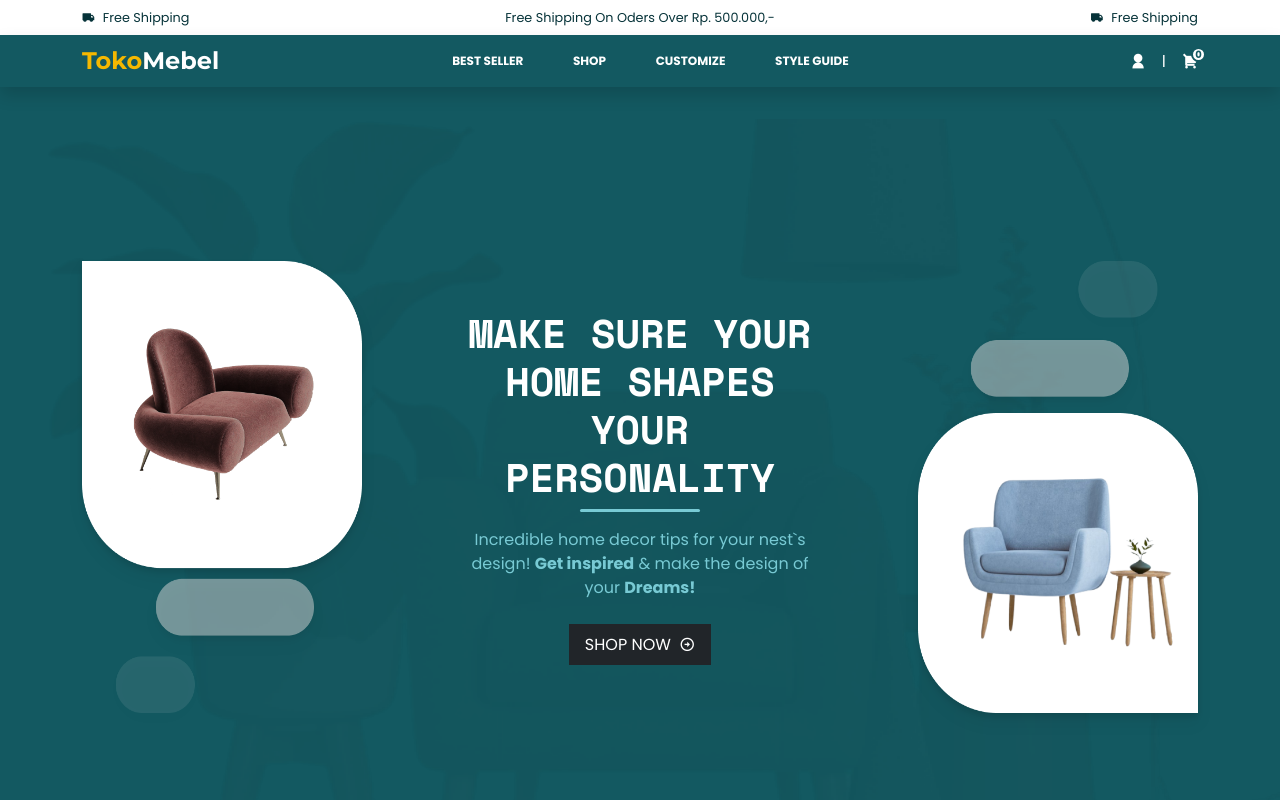
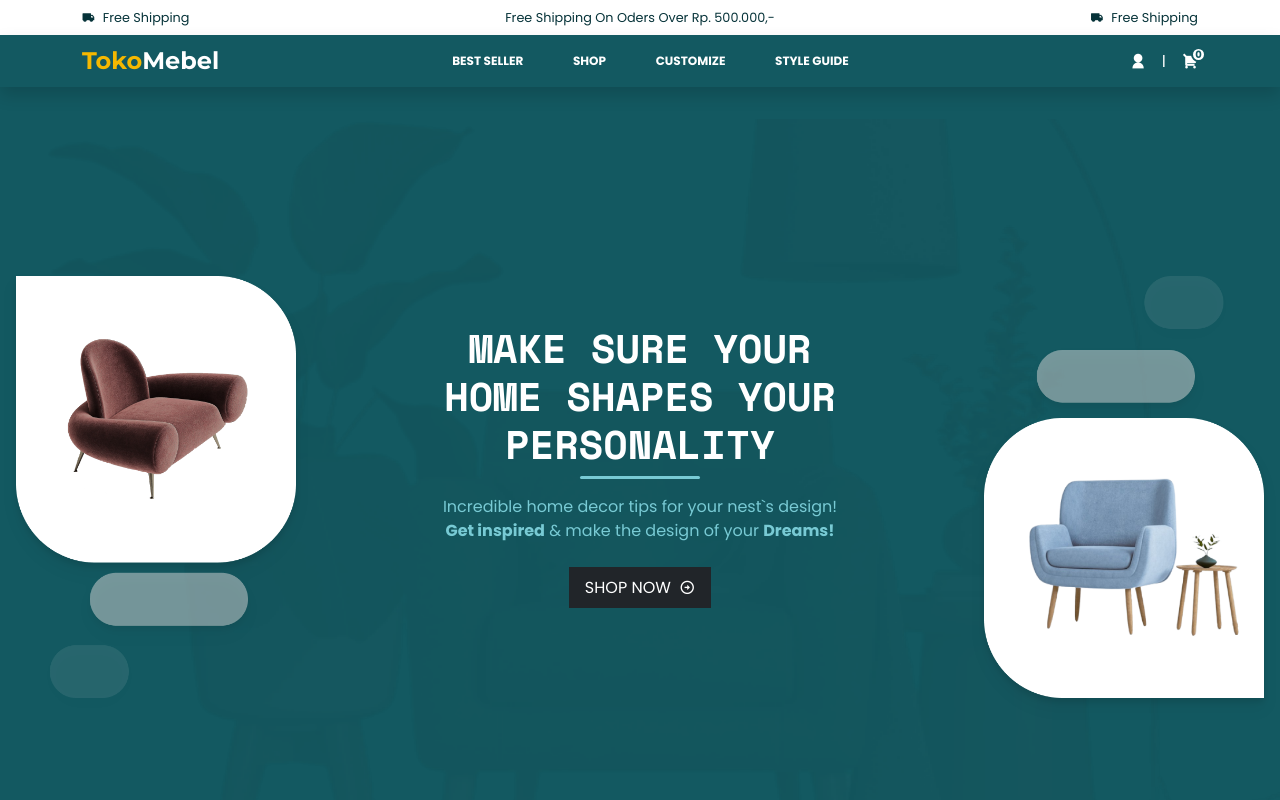
Before and after one commit to TrainerBE2/Toko-Mebel, a React (Vite) app in the folder frontend/: page /home in a window 1280 px wide. Shown: the top 800 px of the page. Built offline with nearby package versions, Linux system fonts and the light colour scheme.

Commit message:
fix layouting hero section

```diff
--- a/frontend/src/components/LandingPage/Hero/HeroSection.jsx
+++ b/frontend/src/components/LandingPage/Hero/HeroSection.jsx
@@ -1,7 +1,7 @@
 
 import HeroImg1 from "../../../assets/Image/left-chair-img.png";
 import HeroImg2 from "../../../assets/Image/right-chair-img.png";
-import {Row, Col, Container} from "react-bootstrap"
+import {Row, Col} from "react-bootstrap"
 import "./Hero.css";
 import { NavLink } from "react-router-dom"
 import "../../../styles/index.css";
@@ -11,15 +11,13 @@ const HeroSection = () => {
     <>
       <section
         id="home"
-        className="bg-dark-green py-md-5 d-flex align-items-center justify-content-center overflow-hidden"
+        className="bg-dark-green py-md-5 d-flex align-items-center justify-content-center overflow-hidden px-lg-3 px-md-5"
       >
-        <Container>
 
-
-        <div className="mt-5 mt-lg-0">
-          <Row className="g-md-4 g-3">
+        <div className="mt-5 mt-md-0">
+          <Row className="g-md-1 g-lg-0">
             <Col xs="6" lg="4"
-              className="align-content-start"
+              className="align-content-center"
               data-aos="fade-down-right"
               data-aos-delay="300"
             >
@@ -31,7 +29,7 @@ const HeroSection = () => {
               className="order-first order-lg-0 mb-5 mx-auto"
               data-aos="zoom-in-down"
             >
-              <div className="text-white text-center hero__cta my-5 mb-lg-0 px-md-5 px-lg-0">
+              <div className="text-white text-center hero__cta my-5 mb-lg-0 px-3 px-md-5 px-lg-0">
                 <h1 className=" m-0 fw-bold fm-4">
                   MAKE SURE YOUR <br /> HOME SHAPES YOUR <br /> PERSONALITY
                 </h1>
@@ -48,7 +46,7 @@ const HeroSection = () => {
               </div>
             </Col>
             <Col xs="6" lg="4"
-              className="align-content-end "
+              className="align-content-center"
               data-aos="fade-up-left"
               data-aos-delay="300"
             >
@@ -58,7 +56,6 @@ const HeroSection = () => {
             </Col>
           </Row>
         </div>
-        </Container>
       </section>
     </>
   );
```
